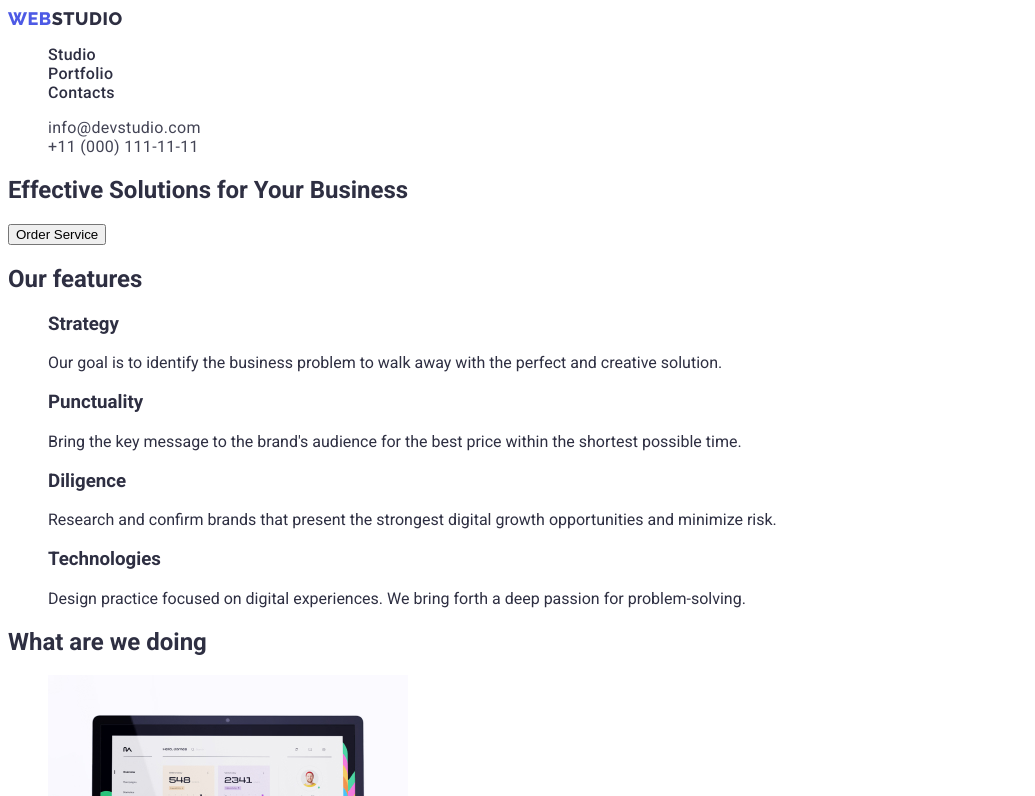
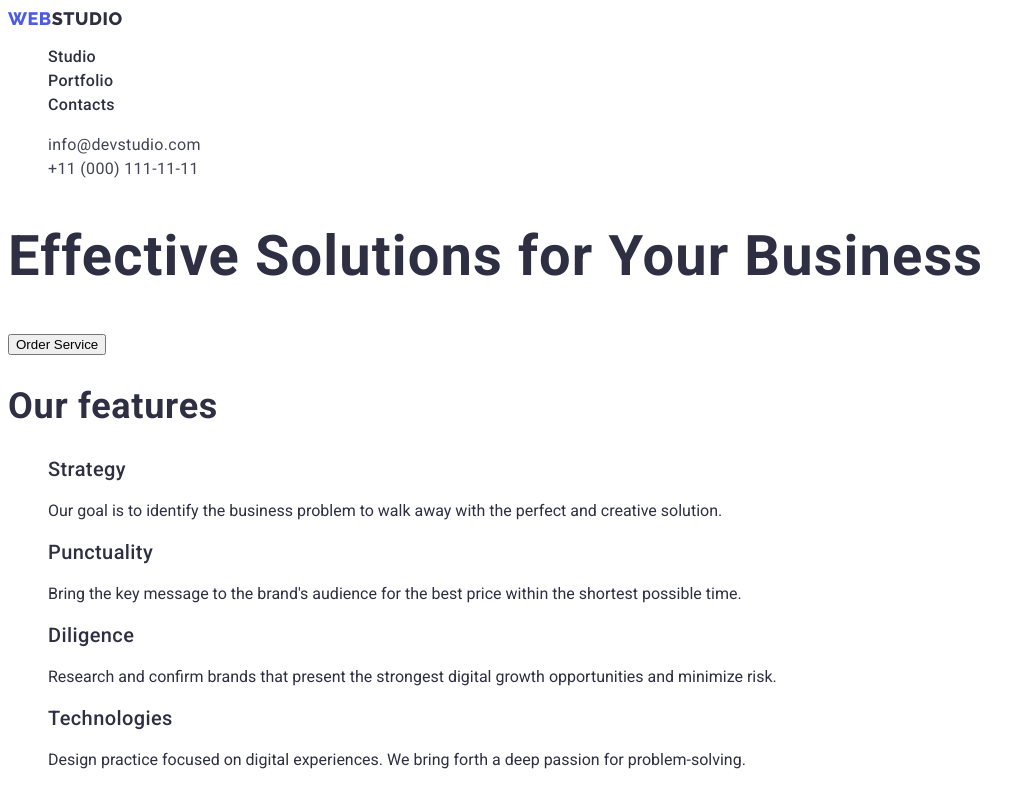
Before and after one commit to sexfoil/goit-markup-hw-02, a plain HTML site: page index.html in a window 1280 px wide. Shown: the top 796 px of the page, without its empty margins (0-1035 px from the left). Drawn offline with Linux system fonts and the light colour scheme.

Commit message:
Finished header and footer styles

```diff
--- a/css/styles.css
+++ b/css/styles.css
@@ -1,74 +1,138 @@
 :root {
-    --color-iris: #4D5AE5;
-    --color-ocean: #404BBF;
-    --color-navy-blue: #2E2F42;
-    --color-green: #31D0AA;
-    --color-slate: #434455;
-    --color-light-slate: #8E8F99;
-    --color-cornflower: #E7E9FC;
-    --color-cloud: #F4F4FD;
-    --color-white: #FFFFFF;
-    --color-dairy: #FCFCFC;
+    --color-primary-brand: #4D5AE5;
+    --color-pressed-state: #404BBF;
+    --color-dark: #2E2F42;
+    --color-success: #31D0AA;
+    --color-text: #434455;
+    --color-subtle-text: #8E8F99;
+    --color-accent: #E7E9FC;
+    --color-light: #F4F4FD;
+    --color-modal-overlay: #2E2F4240
+    --color-hero-background: #2E2F4270;
+    --color-white-background: #FFFFFF;
+    --color-modal-background: #FCFCFC;
 
     --font-primary: "Roboto", sans-serif;
     --font-logo: "Raleway", sans-serif;
 
-    --font-size-header3: 20px;
-    --font-size-body: 16px;
-    --font-size-button-text: 16px;
-    --font-size-small-text: 12px;
-    --font-size-link-text: 12px;
-    --font-size-logo-text: 18px;
+    --font-weight-primary-regular: 400;
+    --font-weight-primary-medium: 500;
+    --font-weight-primary-bold: 700;
+    --font-weight-primary-black: 900;
 
-    --font-line-heght-header3: 1.2;
-    --font-line-heght-body: 1.5;
-    --font-line-heght-button-text: 1.5;
-    --font-line-heght-small-text: 1.167;
-    --font-line-heght-link-text: 1.333;
-    --font-line-heght-logo-text: 1.167;
+    --font-weight-logo-extrabold: 800;
+
+    --letter-spacing-main: .02em;
+    --letter-spacing-small: .04em;
 }
 
 body {
-    color: var(--color-navy-blue);
+    color: var(--color-dark);
     font-family: var(--font-primary);
-    font-weight: 400;
 }
 
 li {
     list-style-type: none;
 }
 
-.links {
+.internal-link {
     text-decoration: none;
 }
 
+h1 {
+    font-weight: var(--font-weight-primary-bold);
+    font-size: 56px;
+    letter-spacing: var(--letter-spacing-main);
+    line-height: 1.071;
+}
+
+h2 {
+    font-weight: var(--font-weight-primary-bold);
+    font-size: 36px;
+    letter-spacing: var(--letter-spacing-main);
+}
+
+h3 {
+    font-weight: var(--font-weight-primary-medium);
+    font-size: 20px;
+    letter-spacing: var(--letter-spacing-main);
+}
+
+.text-body {
+    font-size: 16px;
+    line-height: 1.5;
+    letter-spacing: var(--letter-spacing-main);
+}
+
+.text-small-text {
+    font-size: 12px;
+    line-height: 1.167;
+    letter-spacing: var(--letter-spacing-small);
+}
+
+.text-body-medium {
+    font-weight: var(--font-weight-primary-medium);
+    font-size: 16px;
+    line-height: 1.5;
+    letter-spacing: var(--letter-spacing-main);
+}
+
+.text-button-text {
+    font-weight: var(--font-weight-primary-medium);
+    font-size: 16px;
+    line-height: 1.5;
+    letter-spacing: var(--letter-spacing-small);
+}
+
+.text-link-text {
+    font-size: 12px;
+    line-height: 1.333;
+    letter-spacing: var(--letter-spacing-small);
+    text-decoration: underline;
+}
+
+/* LOGO styles */
 .logo {
-    color: var(--color-navy-blue);
+    color: inherit;
     font-family: var(--font-logo);
-    font-size: var(--font-size-logo-text);
-    line-height: var(--font-line-heght-logo-text);
-    font-weight: 800;
+    font-size: 18px;
+    line-height: 1.167;
+    font-weight: var(--font-weight-logo-extrabold);
     letter-spacing: .03em;
     text-transform: uppercase;
 }
 
 .logo-head {
-    color: var(--color-iris);
+    color: var(--color-primary-brand);
+}
+
+/* HEADER styles */
+header {
+    color: var(--color-dark);
 }
 
 .nav-menu {
-    color: var(--color-navy-blue);
-    font-family: var(--font-primary);
-    font-size: 16px;
-    font-weight: 500;
-    letter-spacing: .02em;
+    color: var(--color-dark);
+}
+
+.nav-menu:hover,
+.nav-menu:focus {
+    color: var(--color-pressed-state);
 }
 
 .nav-address {
-    color: var(--color-slate);
-    font-family: var(--font-primary);
+    color: var(--color-text);
     font-style: normal;
-    font-size: var(--font-size-body);
-    font-weight: 400;
-    letter-spacing: .02em;
 }
+
+.nav-address:hover,
+.nav-address:focus {
+    color: var(--color-pressed-state);
+    font-style: normal;
+}
+
+/* FOOTER styles */
+footer {
+    color: var(--color-light);
+    background-color: var(--color-dark);
+}
--- a/index.html
+++ b/index.html
@@ -16,26 +16,44 @@
   <body>
     <header>
       <nav>
-        <a class="logo links" href="./index.html"
+        <a class="logo internal-link" href="./index.html"
           ><span class="logo-head">Web</span>Studio</a
         >
         <ul>
-          <li><a class="nav-menu links" href="./index.html">Studio</a></li>
           <li>
-            <a class="nav-menu links" href="./portfolio.html">Portfolio</a>
+            <a
+              class="nav-menu text-body-medium internal-link"
+              href="./index.html"
+              >Studio</a
+            >
           </li>
-          <li><a class="nav-menu links" href="">Contacts</a></li>
+          <li>
+            <a
+              class="nav-menu text-body-medium internal-link"
+              href="./portfolio.html"
+              >Portfolio</a
+            >
+          </li>
+          <li>
+            <a class="nav-menu text-body-medium internal-link" href=""
+              >Contacts</a
+            >
+          </li>
         </ul>
       </nav>
       <address>
         <ul>
           <li>
-            <a class="nav-address links" href="mailto:info@devstudio.com"
+            <a
+              class="nav-address text-body internal-link"
+              href="mailto:info@devstudio.com"
               >info@devstudio.com</a
             >
           </li>
           <li>
-            <a class="nav-address links" href="tel:+110001111111"
+            <a
+              class="nav-address text-body internal-link"
+              href="tel:+110001111111"
               >+11 (000) 111-11-11</a
             >
           </li>
@@ -153,11 +171,11 @@
       </section>
     </main>
 
-    <footer class="footer">
-      <a class="logo links" href="./index.html"
+    <footer>
+      <a class="logo internal-link" href="./index.html"
         ><span class="logo-head">Web</span>Studio</a
       >
-      <p class="footer-slogan">
+      <p class="text-body">
         Increase the flow of customers and sales for your business with digital
         marketing & growth solutions.
       </p>
```
Also changed, not shown: portfolio.html (+29 -9 lines).
